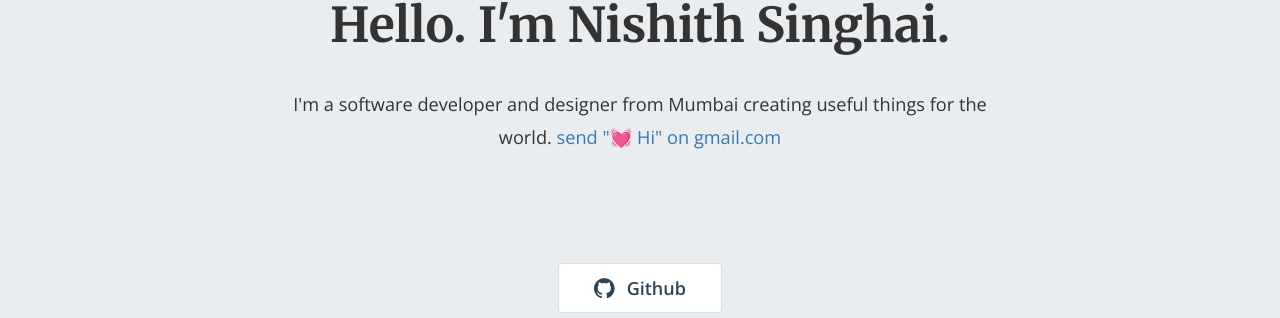
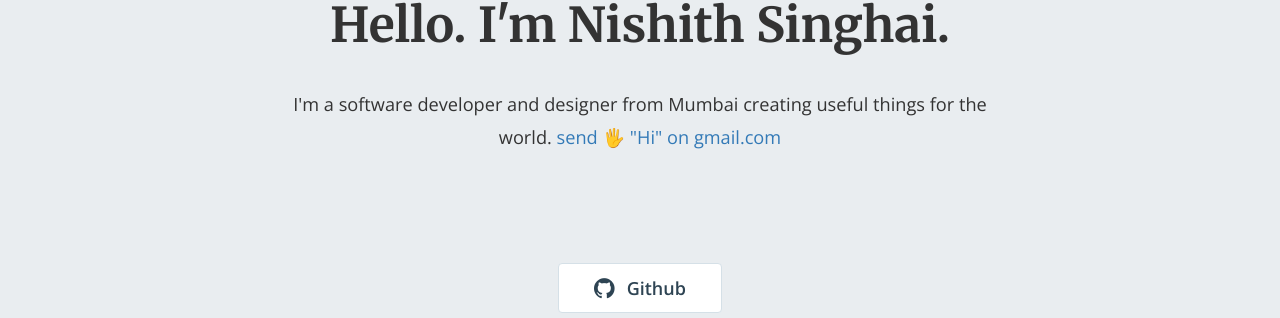
Before and after one commit to singhaidotnish/blog, a Jekyll site: the page built from index.html, in a window 1280 px wide and 900 px high. Shown: the part 161-479 px from the top of the window. Built offline with Jekyll 4.4.1, drawn with Linux system fonts in a browser that asks for light colours; nearby versions of some CDN libraries; the list of posts is cut into pages by our own code.

```diff
--- a/_includes/contact.html
+++ b/_includes/contact.html
@@ -1 +1 @@
-<a data-toggle="modal" data-target="#contact"> send "💓 Hi" on gmail.com </a>
+<a data-toggle="modal" data-target="#contact"> send 🖐️ "Hi" on gmail.com </a>
```
